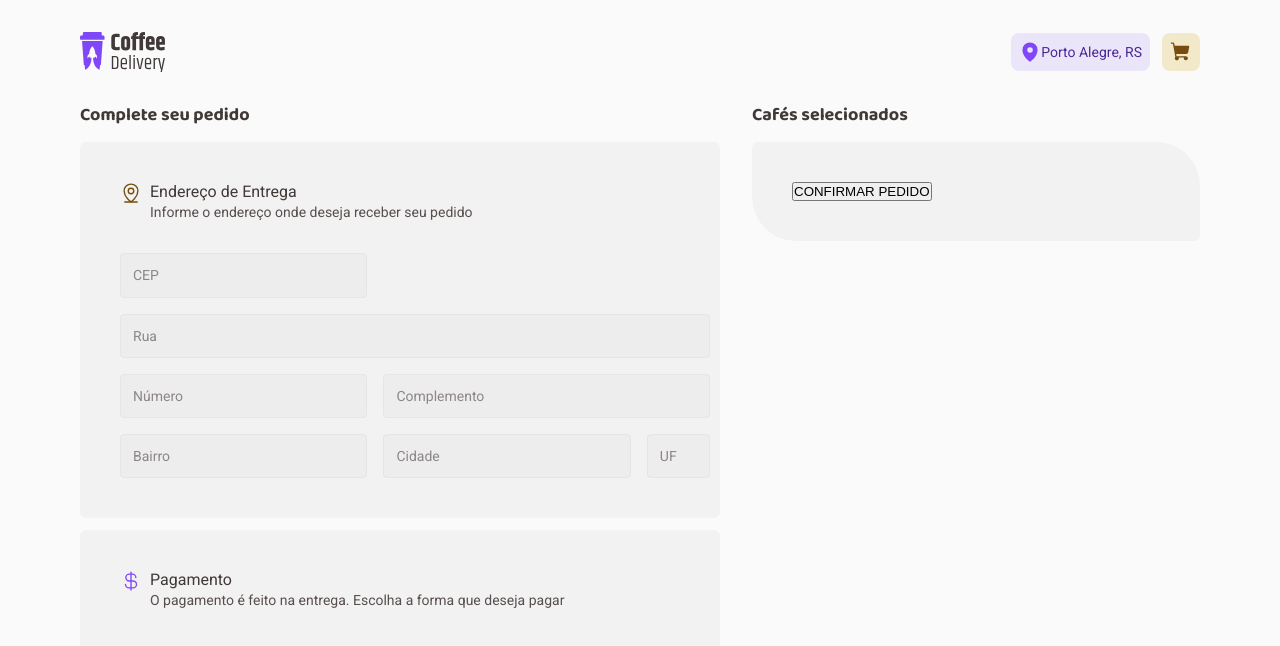
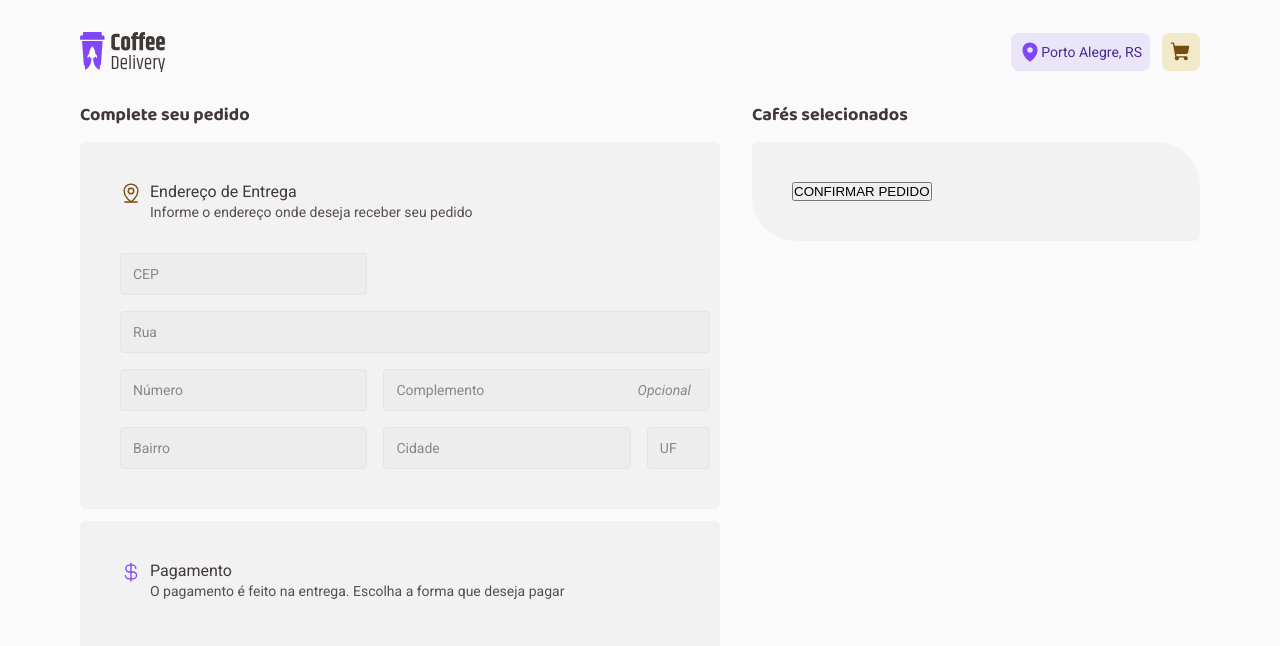
Before and after one commit to maiquitome/rocketseat-challenge-coffee-delivery, a React (Vite) app: page /checkout in a window 1280 px wide. Shown: the top 646 px of the page. Built offline with nearby package versions, Linux system fonts and the light colour scheme.

Commit message:
feat: :sparkles: add "opcional" to complement input

```diff
--- a/src/pages/Checkout/index.tsx
+++ b/src/pages/Checkout/index.tsx
@@ -3,6 +3,7 @@ import {
   ConfirmOrderStyled,
   DeliveryDetailsStyled,
   FormContainerStyled,
+  ComplementInputWrapperStyled,
   PaymentStyled,
 } from "./style";
 import { CurrencyDollar, MapPinLine } from "phosphor-react";
@@ -64,12 +65,15 @@ export function Checkout() {
                   id="number"
                   placeholder="Número"
                 />
+                <ComplementInputWrapperStyled>
                   <input
                     type="text"
                     name="complement"
                     id="complement"
                     placeholder="Complemento"
                   />
+                  <span>Opcional</span>
+                </ComplementInputWrapperStyled>
                 <input
                   type="text"
                   name="neighbourhood"
--- a/src/pages/Checkout/style.ts
+++ b/src/pages/Checkout/style.ts
@@ -42,6 +42,7 @@ export const FormContainerStyled = styled(LayoutContainer).attrs((props) => ({
         gap: 1rem;
         grid-template-columns: 1fr 1fr 10.7142857143%;
         input {
+          height: 2.625rem;
           border: none;
           font: ${TEXT_S};
           color: ${(props) => props.theme["base-700"]};
@@ -63,10 +64,6 @@ export const FormContainerStyled = styled(LayoutContainer).attrs((props) => ({
           &:nth-child(3) {
             grid-column-start: 1;
             grid-column-end: 2;
-          }
-          &:nth-child(4) {
-            grid-column-start: 2;
-            grid-column-end: 4;
           }
           &:nth-child(5) {
             grid-column-start: 1;
@@ -108,6 +105,40 @@ export const DeliveryDetailsStyled = styled(CardStyled)`
   margin-bottom: 0.75rem;
 `;
 
+export const ComplementInputWrapperStyled = styled.div`
+  display: flex;
+  align-items: center;
+  justify-content: space-between;
+
+  border: 0.0625rem solid ${(props) => props.theme["base-400"]};
+  border-radius: 0.25rem;
+  height: 2.625rem;
+  font: ${TEXT_S};
+  background-color: ${(props) => props.theme["base-300"]};
+
+  grid-column-start: 2;
+  grid-column-end: 4;
+
+  position: relative;
+  > input {
+    border: 0 !important;
+    width: 100%;
+    height: 2.5rem !important;
+    padding-right: 5rem !important;
+  }
+  > span {
+    position: absolute;
+    left: 78%;
+    color: ${(props) => props.theme["base-600"]} !important;
+    font-style: italic !important;
+  }
+  @media (max-width: 70rem) {
+    > span {
+      left: 87%;
+    }
+  }
+`;
+
 export const PaymentStyled = styled(CardStyled)``;
 
 export const ConfirmOrderStyled = styled(CardStyled)`
```
Lines whose indentation alone changed are shown as unchanged.
